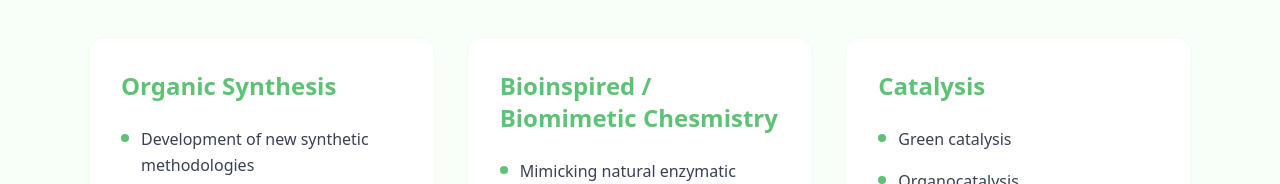
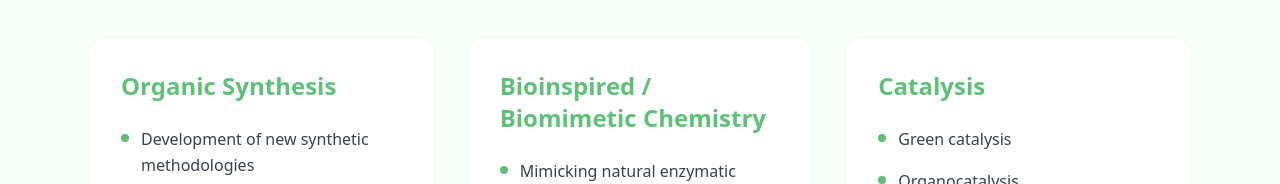
Before and after one commit to Ni1662/college-publications, a Next.js app: page /research in a window 1280 px wide. Shown: the part 719-903 px from the top of the page. Built offline with nearby package versions, Linux system fonts and the light colour scheme.

Commit message:
name fix  changes

```diff
--- a/app/research/page.tsx
+++ b/app/research/page.tsx
@@ -37,7 +37,7 @@ export default function ResearchPage() {
             ]}
           />
           <ResearchCard
-            title="Bioinspired / Biomimetic Chesmistry"
+            title="Bioinspired / Biomimetic Chemistry"
             points={[
               "Mimicking natural enzymatic processes",
               "Designing nature-inspired catalysts",
```
